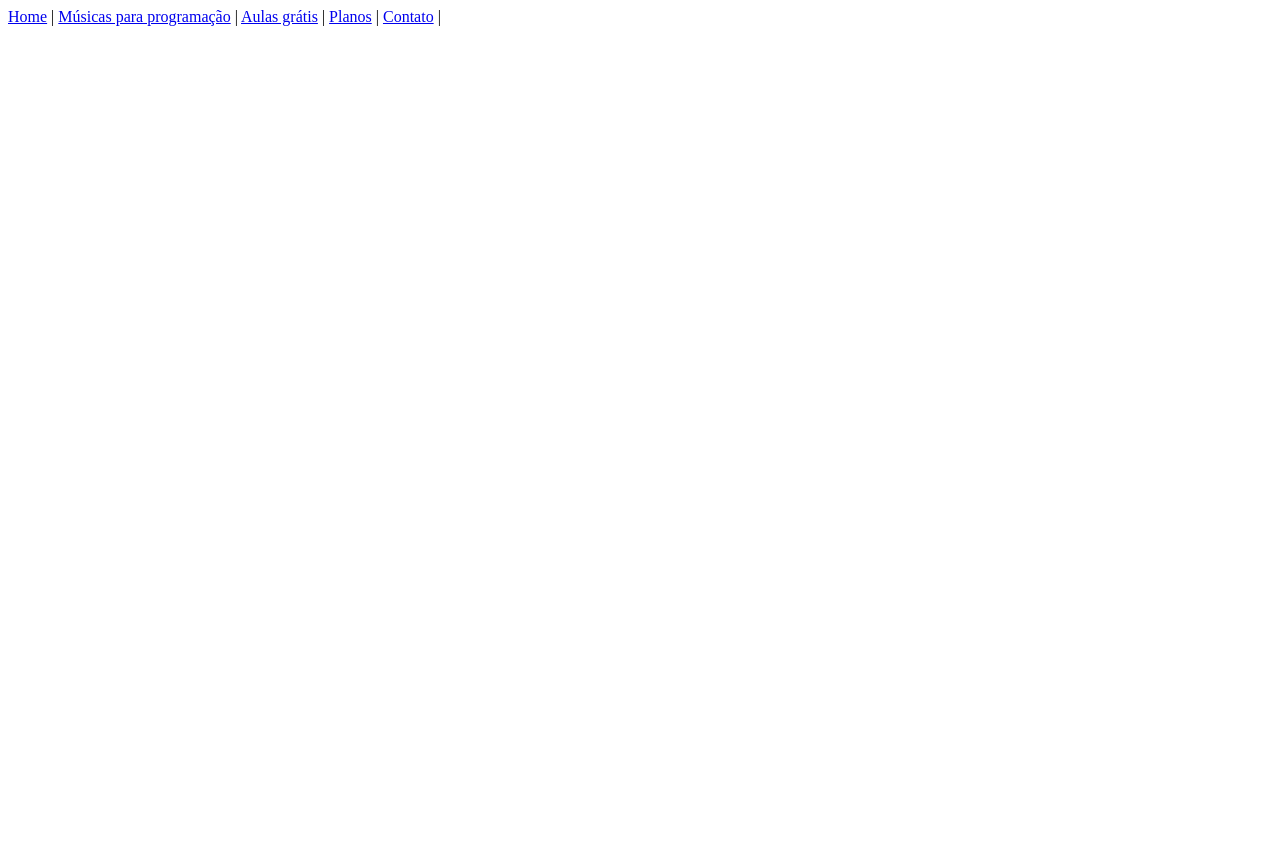
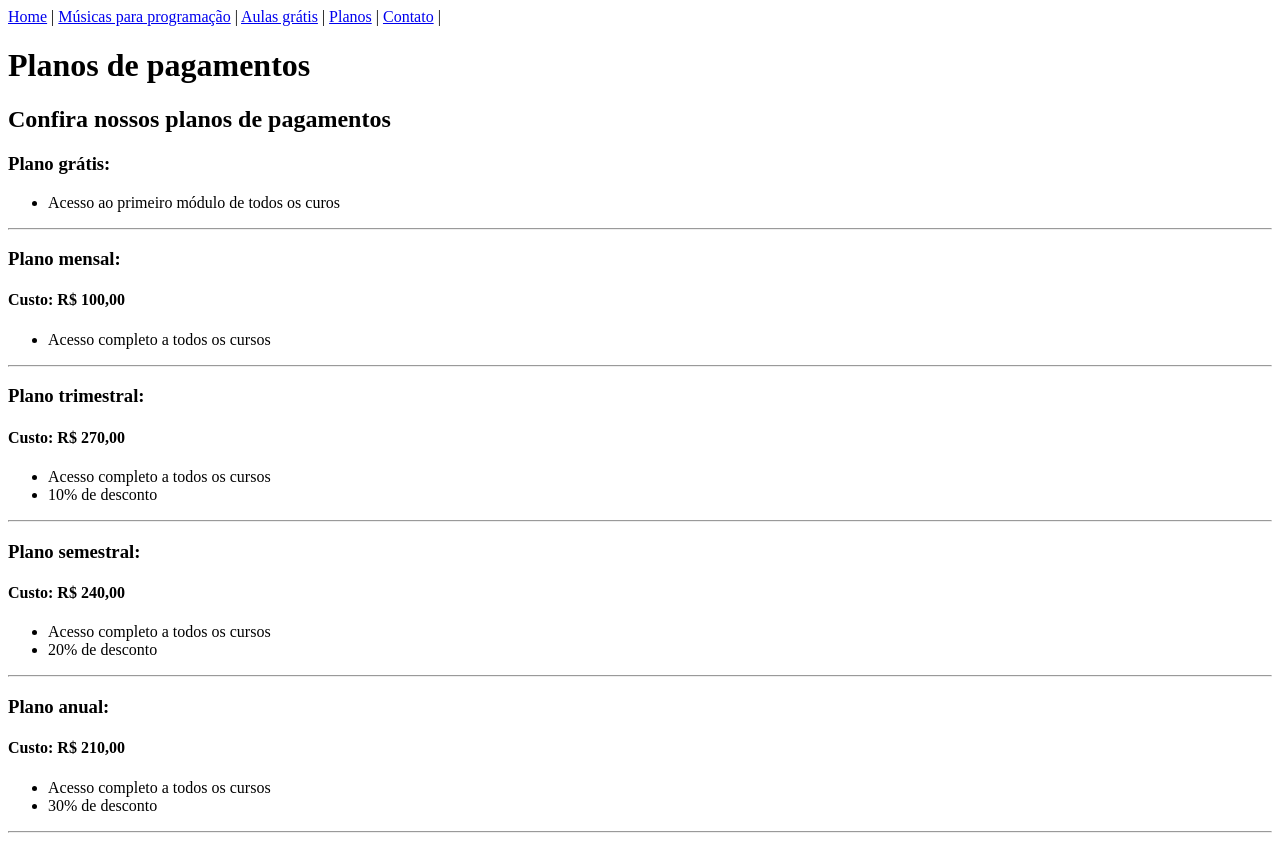
Before and after one commit to 230416/profcode, a plain HTML site: page planos.html in a window 1280 px wide. Before the commit the page ends 800 px from the top, so only its background shows below. Drawn offline with Linux system fonts and the light colour scheme.

Commit message:
conclusão

```diff
--- a/planos.html
+++ b/planos.html
@@ -4,7 +4,7 @@
     <meta charset="UTF-8">
     <meta http-equiv="X-UA-Compatible" content="IE=edge">
     <meta name="viewport" content="width=device-width, initial-scale=1.0">
-    <title>Document</title>
+    <title>Prof Ajax</title>
 </head>
 <body>
     <nav>
@@ -18,10 +18,51 @@
     </nav>
 
     <main>
-        <figure>
+        <h1>Planos de pagamentos</h1>
+        <H2>Confira nossos planos de pagamentos</H2>
+        <h3>Plano grátis:</h3>
+
+        <ul>
+            <li>Acesso ao primeiro módulo de todos os curos</li>
+        </ul>
+        <hr/>
 
 
-        </figure>
+        <h3>Plano mensal:</h3>
+        <h4>Custo: R$ 100,00</h4>
+
+        <ul>
+            <li>Acesso completo a todos os cursos</li>
+        </ul>
+        <hr/>
+
+        <h3>Plano trimestral:</h3>
+        <h4>Custo: R$ 270,00</h4>
+
+        <ul>
+            <li>Acesso completo a todos os cursos</li>
+            <li>10% de desconto</li>
+        </ul>
+        <hr/>
+
+        <h3>Plano semestral:</h3>
+        <h4>Custo: R$ 240,00</h4>
+
+        <ul>
+            <li>Acesso completo a todos os cursos</li>
+            <li>20% de desconto</li>
+        </ul>
+        <hr/>
+
+        <h3>Plano anual:</h3>
+        <h4>Custo: R$ 210,00</h4>
+
+        <ul>
+            <li>Acesso completo a todos os cursos</li>
+            <li>30% de desconto</li>
+        </ul>
+        <hr/>
+
 
     </main>
 
```
Also changed, not shown: aulas.html (+1 -1 lines), contato.html (+10 -4 lines), index.html (+2 -2 lines), músicas.html (+1 -1 lines).
